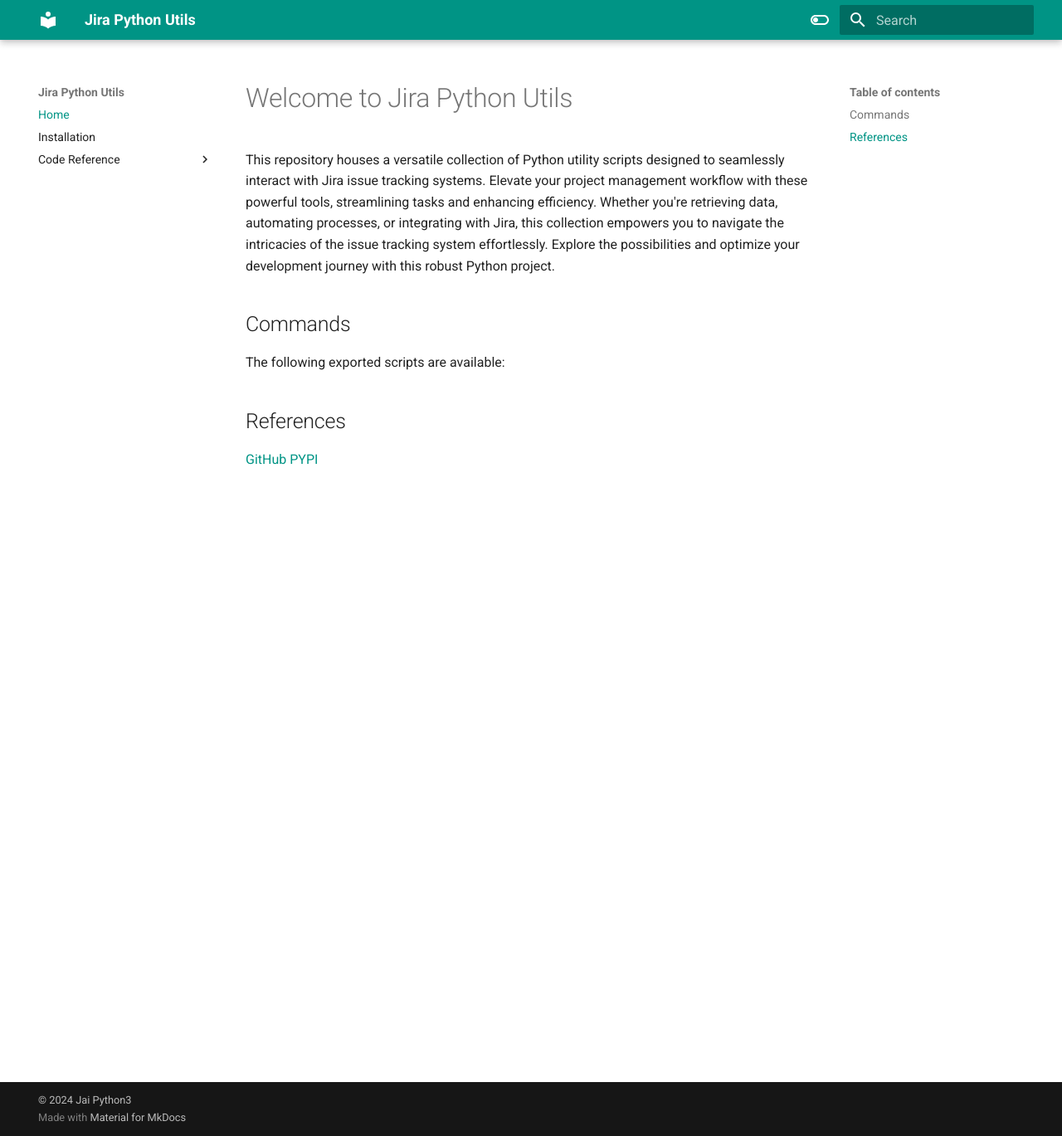
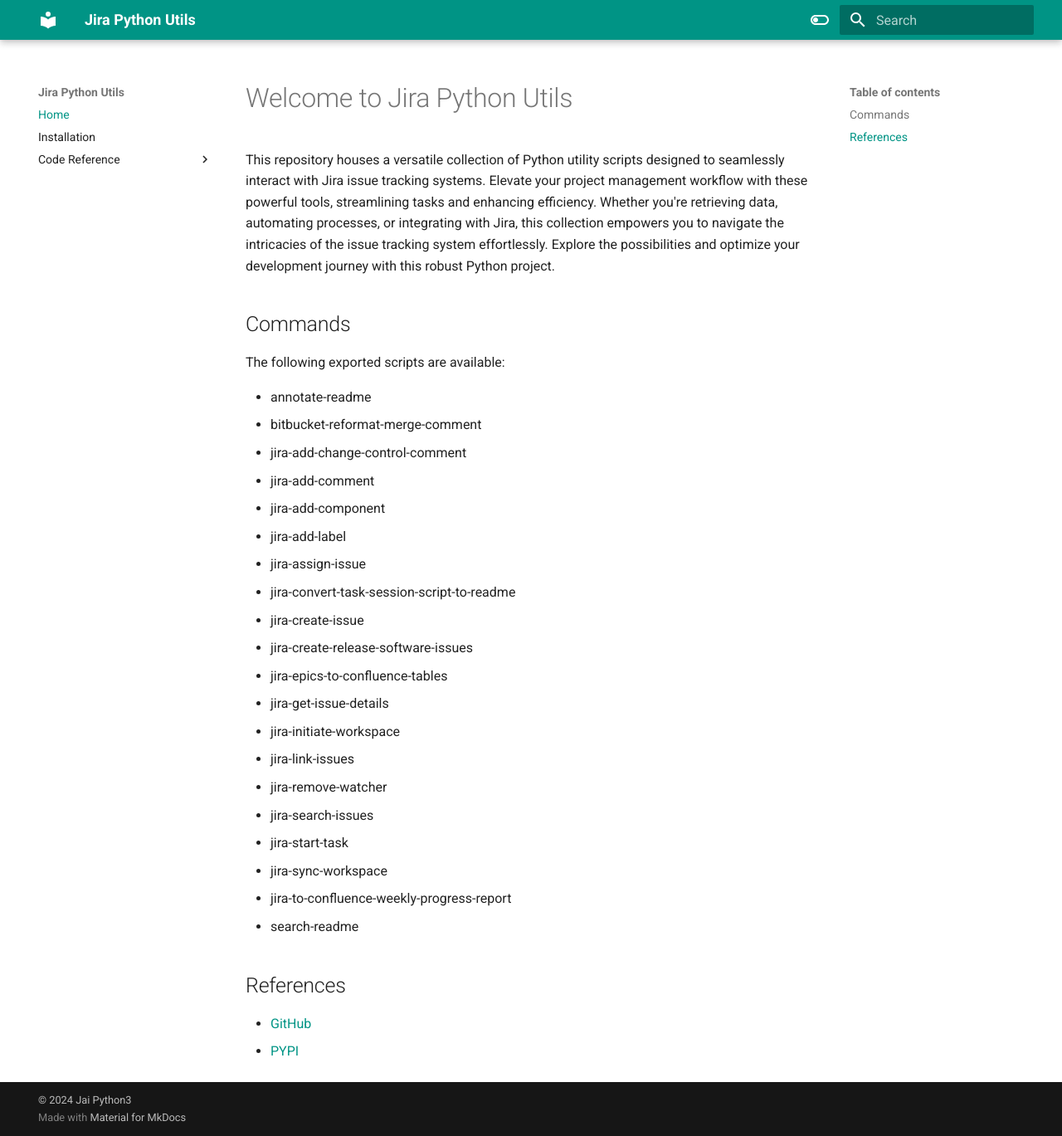
Before and after one commit to jai-python3/jira-python-utils, an MkDocs documentation site: the page built from docs/index.md, in a window 1280 px wide and 1369 px high. Shown: the whole window at 83% size. Built offline with MkDocs 1.6.1 and Material for MkDocs 9.7.7, drawn with Linux system fonts in a browser that asks for light colours.

Commit message:
feat: adds support for annotate-readme and search-readme

```diff
--- a/docs/index.md
+++ b/docs/index.md
@@ -6,7 +6,29 @@
 
 The following exported scripts are available:
 
+- annotate-readme
+- bitbucket-reformat-merge-comment
+- jira-add-change-control-comment
+- jira-add-comment
+- jira-add-component
+- jira-add-label
+- jira-assign-issue
+- jira-convert-task-session-script-to-readme
+- jira-create-issue
+- jira-create-release-software-issues
+- jira-epics-to-confluence-tables
+- jira-get-issue-details
+- jira-initiate-workspace
+- jira-link-issues
+- jira-remove-watcher
+- jira-search-issues
+- jira-start-task
+- jira-sync-workspace
+- jira-to-confluence-weekly-progress-report
+- search-readme
+
+
 ## References
 
-[GitHub](https://github.com/jai-python3/jira-python-utils)
-[PYPI](https://pypi.org/project/jira-python-utils/)
+* [GitHub](https://github.com/jai-python3/jira-python-utils)
+* [PYPI](https://pypi.org/project/jira-python-utils/)
--- a/mkdocs.yml
+++ b/mkdocs.yml
@@ -42,6 +42,7 @@
     - Add Comment: jira_add_comment.md
     - Add Component: jira_add_component.md
     - Add Label: jira_add_label.md
+    - Annotate README.md: annotate_readme.md
     - Assign Issue: jira_assign_issue.md
     - Bitbucket Reformat Merge Comment: bitbucket_reformat_merge_comment.md
     - Console Helper: console_helper.md
@@ -57,6 +58,7 @@
     - Remove Watcher: jira_remove_watcher.md
     - Scan Jira Dirs: scan_jira_dirs.md
     - Search Issues: jira_search_issues.md
+    - Search README.md: search_readme.md
     - Start Task: jira_start_task.md
     - Sync Workspace: jira_sync_workspace.md
     - To Confluence Weekly Progress Report: jira_to_confluence_weekly_progress_report.md
--- a/setup.py
+++ b/setup.py
@@ -39,6 +39,7 @@
     description="Collection of Python utils for interacting with JIRA",
     entry_points={
         'console_scripts': [
+            "annotate-readme=jira_python_utils.annotate_readme:main",
             "bitbucket-reformat-merge-comment=jira_python_utils.bitbucket_reformat_merge_comment:main",
             "jira-add-change-control-comment=jira_python_utils.jira_add_change_control_comment:main",
             "jira-add-comment=jira_python_utils.jira_add_comment:main",
@@ -59,6 +60,7 @@
             "jira-to-confluence-weekly-progress-report=jira_python_utils.jira_to_confluence_weekly_progress_report:main",
             "jira-scan-jira-dirs=jira_python_utils.scan_jira_dirs:main",
             "jira-annotate-readme=jira_python_utils.annotate_readme:main",
+            "search-readme=jira_python_utils.search_readme:main",
         ],
     },
     install_requires=requirements,
```
Also changed, not shown: CHANGELOG.md (+1 -0 lines), README.md (+1 -0 lines), docs/annotate_readme.md (added, +2 -0 lines), docs/search_readme.md (added, +2 -0 lines), 1 other file.
